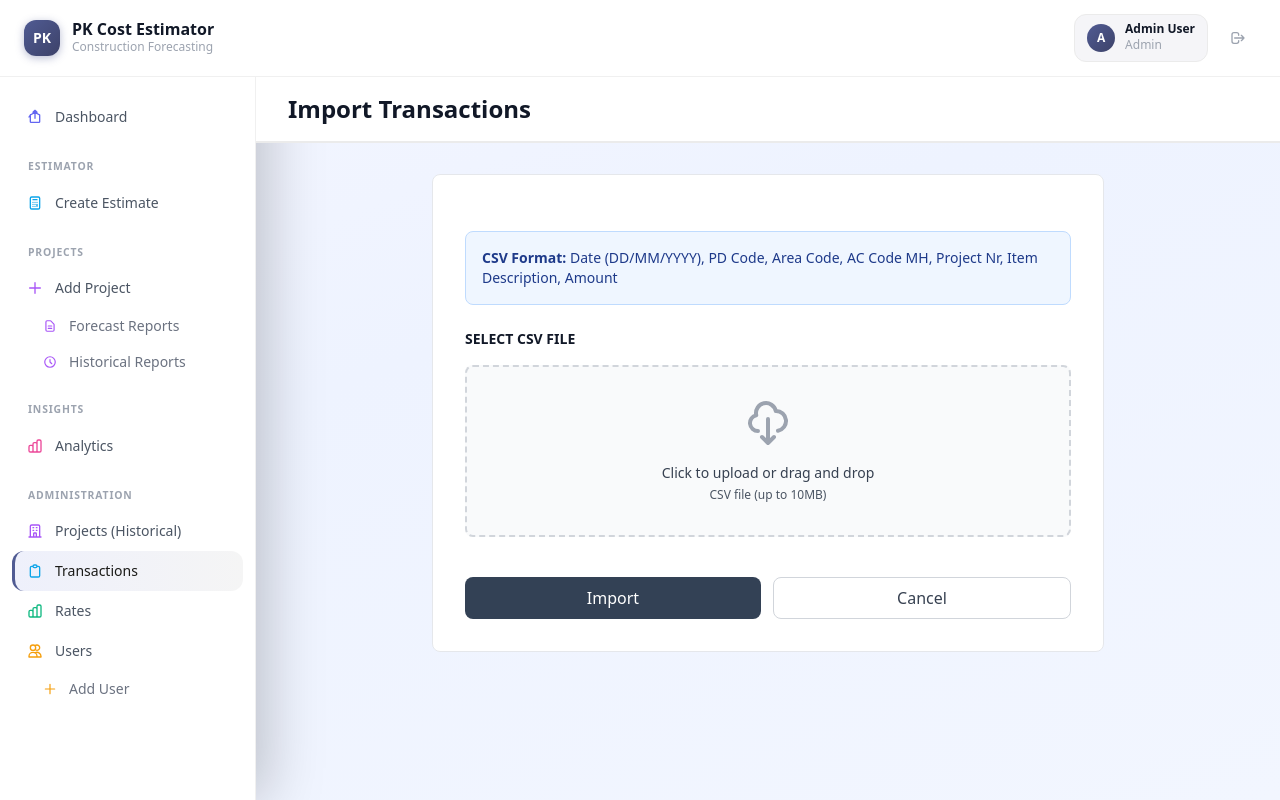
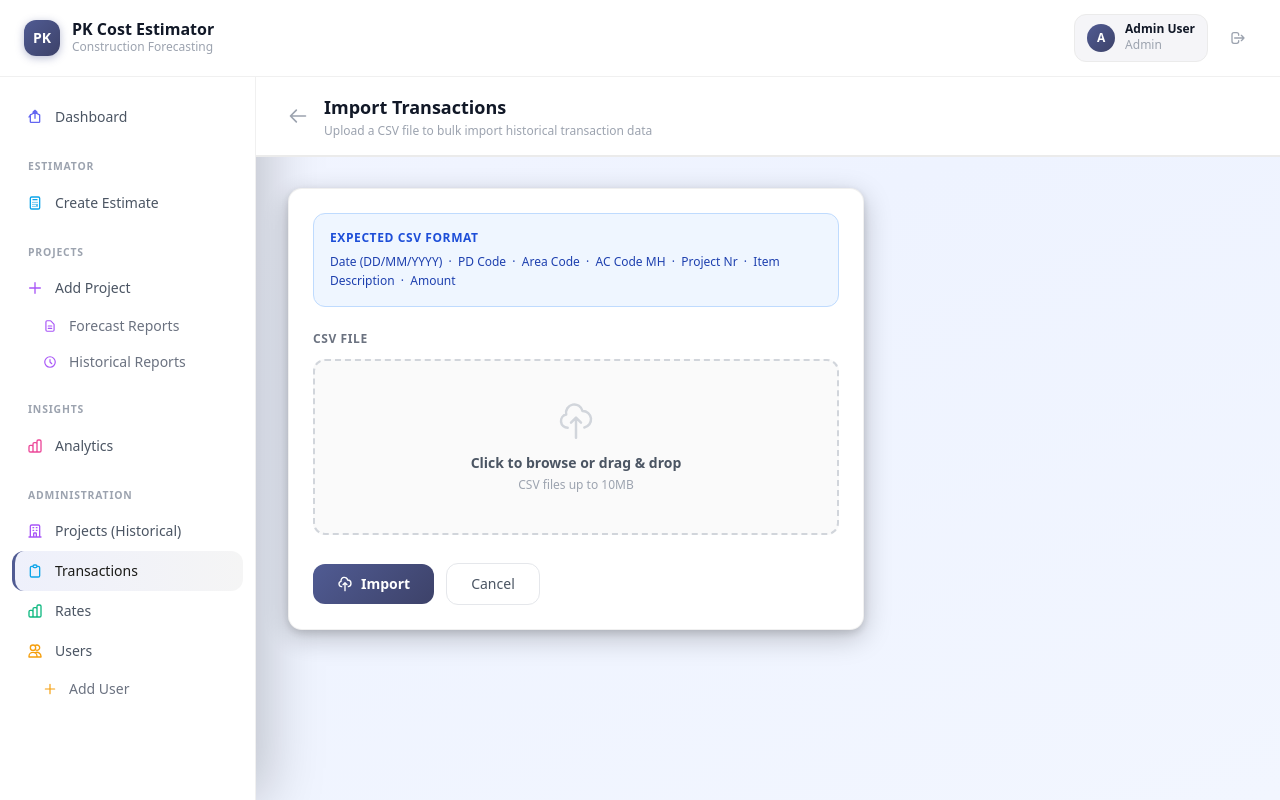
Before and after one commit to Martih70/PKCostEstimator, a Laravel app: page /admin/transactions/import in a window 1280 px wide. Run offline with Laravel 12, Linux system fonts and the light colour scheme; a user stored in the database is signed in; data comes from the database, SQL or seed files in the repository; style sheets or scripts are compiled from the project's sources; some web fonts are replaced.

Commit message:
Fix import transactions page layout to match design system
- Use card-static, consistent label/input styles, btn-primary
- Improved drop zone with drag-over highlight and green file confirmation
- Back arrow in header, subtitle, proper spacing

Co-Authored-By: Claude Sonnet 4.6 <noreply@anthropic.com>

```diff
--- a/resources/views/admin/transactions/import.blade.php
+++ b/resources/views/admin/transactions/import.blade.php
@@ -1,56 +1,104 @@
 <x-app-layout>
     <x-slot name="header">
-        <h2 class="text-2xl font-bold text-gray-900">Import Transactions</h2>
+        <div class="flex items-center gap-4">
+            <a href="{{ route('admin.transactions.index') }}" class="text-gray-400 hover:text-gray-600 transition">
+                <svg class="h-5 w-5" fill="none" stroke="currentColor" viewBox="0 0 24 24">
+                    <path stroke-linecap="round" stroke-linejoin="round" stroke-width="2" d="M10 19l-7-7m0 0l7-7m-7 7h18" />
+                </svg>
+            </a>
+            <div>
+                <h2 class="text-lg font-bold text-gray-900">Import Transactions</h2>
+                <p class="text-xs text-gray-400 mt-0.5">Upload a CSV file to bulk import historical transaction data</p>
+            </div>
+        </div>
     </x-slot>
 
-    <div class="mx-auto max-w-2xl">
-        <form method="POST" action="{{ route('admin.transactions.process-import') }}" enctype="multipart/form-data" class="rounded-lg border border-gray-200 bg-white p-8 space-y-6">
+    <div class="max-w-xl">
+        <form method="POST" action="{{ route('admin.transactions.process-import') }}" enctype="multipart/form-data">
             @csrf
 
-            <!-- Info -->
-            <div class="rounded-lg bg-blue-50 border border-blue-200 p-4">
-                <p class="text-sm text-blue-900">
-                    <strong>CSV Format:</strong> Date (DD/MM/YYYY), PD Code, Area Code, AC Code MH, Project Nr, Item Description, Amount
+            <div class="card-static p-6 space-y-6">
+
+                {{-- CSV format info --}}
+                <div class="rounded-xl p-4" style="background: #eff6ff; border: 1px solid #bfdbfe;">
+                    <p class="text-xs font-bold uppercase tracking-wider mb-1.5" style="color: #1d4ed8;">Expected CSV Format</p>
+                    <p class="text-xs" style="color: #1e40af; line-height: 1.6;">
+                        Date (DD/MM/YYYY) &nbsp;·&nbsp; PD Code &nbsp;·&nbsp; Area Code &nbsp;·&nbsp; AC Code MH &nbsp;·&nbsp; Project Nr &nbsp;·&nbsp; Item Description &nbsp;·&nbsp; Amount
                     </p>
                 </div>
 
-            <!-- File Upload -->
+                {{-- Drop zone --}}
                 <div>
-                <label class="block text-sm font-semibold text-gray-900 uppercase mb-4">Select CSV File</label>
-                <div class="border-2 border-dashed border-gray-300 rounded-lg p-8 text-center bg-gray-50 hover:bg-gray-100 transition cursor-pointer" onclick="document.getElementById('file-input').click()">
-                    <svg class="h-12 w-12 mx-auto text-gray-400 mb-4" fill="none" stroke="currentColor" viewBox="0 0 24 24">
-                        <path stroke-linecap="round" stroke-linejoin="round" stroke-width="2" d="M7 16a4 4 0 01-.88-7.903A5 5 0 1115.9 6L16 6a5 5 0 011 9.9M9 19l3 3m0 0l3-3m-3 3V10" />
+                    <label class="block text-xs font-bold uppercase tracking-wider text-gray-500 mb-3">CSV File</label>
+
+                    <div id="drop-zone"
+                         class="rounded-xl p-10 text-center cursor-pointer transition"
+                         style="border: 2px dashed #d1d5db; background: #fafafa;"
+                         onclick="document.getElementById('file-input').click()"
+                         ondragover="event.preventDefault(); this.style.borderColor='#505b93'; this.style.background='#f0f0f8';"
+                         ondragleave="this.style.borderColor='#d1d5db'; this.style.background='#fafafa';"
+                         ondrop="handleDrop(event)">
+                        <svg class="h-10 w-10 mx-auto mb-3 text-gray-300" fill="none" stroke="currentColor" viewBox="0 0 24 24">
+                            <path stroke-linecap="round" stroke-linejoin="round" stroke-width="1.5" d="M7 16a4 4 0 01-.88-7.903A5 5 0 1115.9 6L16 6a5 5 0 011 9.9M15 13l-3-3m0 0l-3 3m3-3v12" />
                         </svg>
-                    <p class="text-sm font-medium text-gray-700 mb-1">Click to upload or drag and drop</p>
-                    <p class="text-xs text-gray-600">CSV file (up to 10MB)</p>
-                    <input type="file" id="file-input" name="file" accept=".csv,.txt" required style="display:none" />
-                </div>
-                <div id="file-name" class="mt-3 text-sm text-gray-700 hidden">
-                    Selected file: <span id="file-label" class="font-semibold"></span>
-                </div>
-                @error('file')<p class="mt-2 text-sm text-red-600">{{ $message }}</p>@enderror
+                        <p class="text-sm font-semibold text-gray-600">Click to browse or drag & drop</p>
+                        <p class="text-xs text-gray-400 mt-1">CSV files up to 10MB</p>
+                        <input type="file" id="file-input" name="file" accept=".csv,.txt" required class="hidden" />
                     </div>
 
-            <!-- Buttons -->
-            <div class="flex gap-3 pt-4">
-                <button type="submit" class="flex-1 rounded-lg bg-slate-700 px-6 py-2 text-center font-medium text-white hover:bg-slate-600 transition">
+                    <div id="file-name" class="hidden mt-3 flex items-center gap-2 rounded-lg px-3 py-2.5" style="background: #f0fdf4; border: 1px solid #bbf7d0;">
+                        <svg class="h-4 w-4 shrink-0" fill="none" stroke="currentColor" viewBox="0 0 24 24" style="color: #16a34a;">
+                            <path stroke-linecap="round" stroke-linejoin="round" stroke-width="2" d="M9 12l2 2 4-4m6 2a9 9 0 11-18 0 9 9 0 0118 0z" />
+                        </svg>
+                        <span class="text-xs font-semibold" style="color: #15803d;" id="file-label"></span>
+                    </div>
+
+                    @error('file')
+                        <p class="mt-2 text-xs text-red-600">{{ $message }}</p>
+                    @enderror
+                </div>
+
+                {{-- Buttons --}}
+                <div class="flex items-center gap-3 pt-1">
+                    <button type="submit"
+                            class="btn-primary flex items-center gap-2 rounded-xl px-6 py-2.5 text-sm font-semibold text-white"
+                            style="background: linear-gradient(135deg, #505b93, #3d4269);">
+                        <svg class="h-4 w-4" fill="none" stroke="currentColor" viewBox="0 0 24 24">
+                            <path stroke-linecap="round" stroke-linejoin="round" stroke-width="2" d="M7 16a4 4 0 01-.88-7.903A5 5 0 1115.9 6L16 6a5 5 0 011 9.9M15 13l-3-3m0 0l-3 3m3-3v12" />
+                        </svg>
                         Import
                     </button>
-                <a href="{{ route('admin.transactions.index') }}" class="flex-1 rounded-lg border border-gray-300 px-6 py-2 text-center font-medium text-gray-700 hover:bg-gray-50 transition">
+                    <a href="{{ route('admin.transactions.index') }}"
+                       class="rounded-xl border border-gray-200 px-6 py-2.5 text-sm font-medium text-gray-600 hover:bg-gray-50 transition">
                         Cancel
                     </a>
+                </div>
+
             </div>
         </form>
     </div>
 
+    @push('scripts')
     <script>
         const fileInput = document.getElementById('file-input');
-        fileInput.addEventListener('change', (e) => {
-            const fileName = e.target.files[0]?.name;
-            if (fileName) {
-                document.getElementById('file-label').textContent = fileName;
+        fileInput.addEventListener('change', e => showFile(e.target.files[0]?.name));
+
+        function handleDrop(e) {
+            e.preventDefault();
+            const file = e.dataTransfer.files[0];
+            if (file) {
+                fileInput.files = e.dataTransfer.files;
+                showFile(file.name);
+            }
+            document.getElementById('drop-zone').style.borderColor = '#d1d5db';
+            document.getElementById('drop-zone').style.background = '#fafafa';
+        }
+
+        function showFile(name) {
+            if (!name) return;
+            document.getElementById('file-label').textContent = name;
             document.getElementById('file-name').classList.remove('hidden');
         }
-        });
     </script>
+    @endpush
 </x-app-layout>
```
Lines whose indentation alone changed are shown as unchanged.
